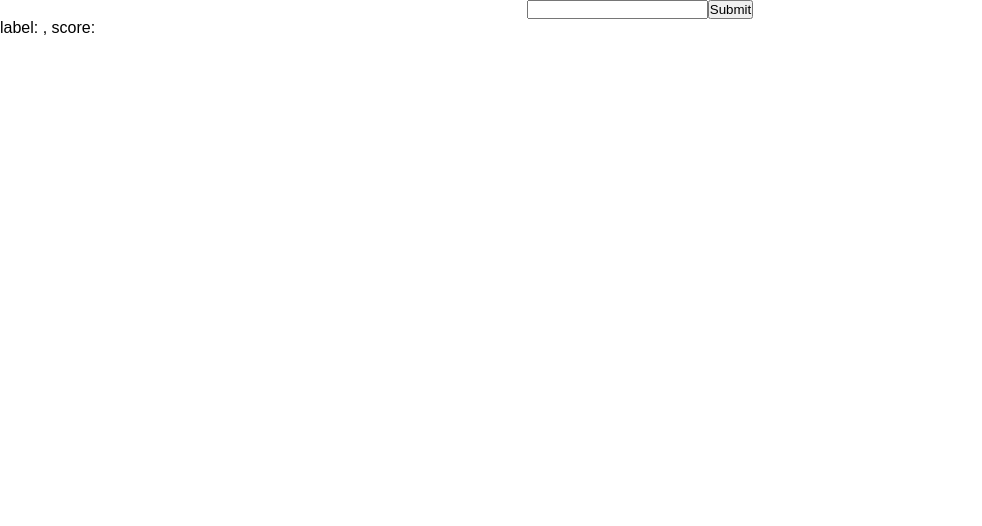
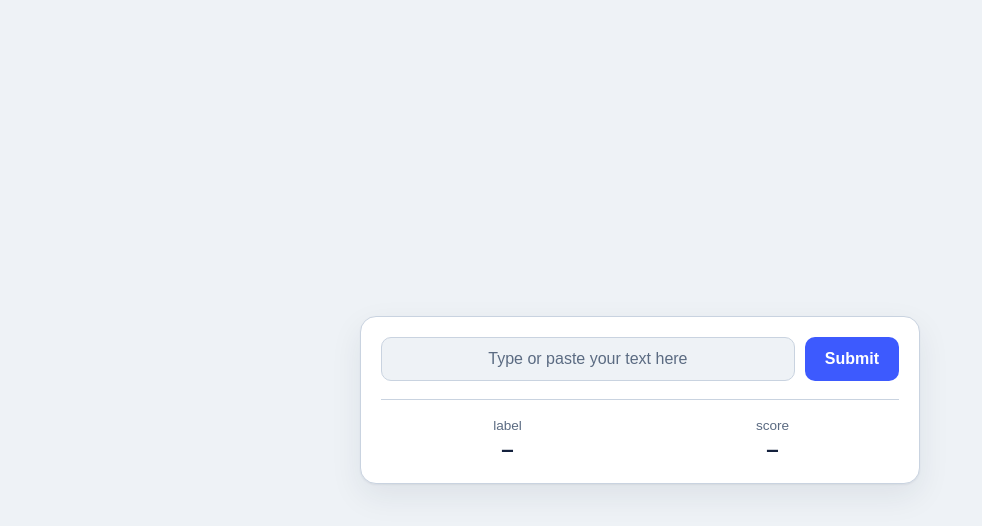
Before and after one commit to Saadat28Ali/nues-project-fe, a React (Vite) app: page / in a window 1280 px wide. Shown: the top 526 px of the page, without its empty margins (0-982 px from the left). Built offline with nearby package versions, Linux system fonts and the light colour scheme.

Commit message:
Modified the UI, made it a little prettier

```diff
--- /dev/null
+++ b/src/App.css
@@ -0,0 +1,155 @@
+:root {
+	--bg: #eef2f6;
+	--surface: #ffffff;
+	--ink: #14213d;
+	--muted: #5b6b82;
+	--line: #c9d3e0;
+	--accent: #3d5afe;
+	--accent-ink: #ffffff;
+	--accent-hover: #2f47d1;
+	--focus: rgba(61, 90, 254, 0.35);
+	--shadow: 0 1px 2px rgba(20, 33, 61, 0.06), 0 12px 32px rgba(20, 33, 61, 0.08);
+}
+
+@media (prefers-color-scheme: dark) {
+	:root {
+		--bg: #0f1623;
+		--surface: #182234;
+		--ink: #e8edf6;
+		--muted: #93a2ba;
+		--line: #2c3a52;
+		--accent: #7b8fff;
+		--accent-ink: #0f1623;
+		--accent-hover: #98a8ff;
+		--focus: rgba(123, 143, 255, 0.4);
+		--shadow: 0 1px 2px rgba(0, 0, 0, 0.3), 0 12px 32px rgba(0, 0, 0, 0.35);
+	}
+}
+
+html,
+body {
+	margin: 0;
+	background: var(--bg);
+	color: var(--ink);
+	font-family: ui-sans-serif, system-ui, -apple-system, "Segoe UI", Roboto, "Helvetica Neue", Arial, sans-serif;
+}
+
+.App {
+	box-sizing: border-box;
+	min-height: 100vh;
+	display: grid;
+	place-items: center;
+	padding: 24px;
+}
+
+.App .panel {
+	width: 100%;
+	max-width: 560px;
+	background: var(--surface);
+	border: 1px solid var(--line);
+	border-radius: 16px;
+	padding: 20px;
+	box-shadow: var(--shadow);
+}
+
+.App .input-row {
+	display: flex;
+	gap: 10px;
+}
+
+.App input[type="text"] {
+	flex: 1;
+	min-width: 0;
+	font: inherit;
+	font-size: 1rem;
+	color: var(--ink);
+	background: var(--bg);
+	border: 1px solid var(--line);
+	border-radius: 10px;
+	padding: 12px 14px;
+	transition: border-color 0.15s, box-shadow 0.15s;
+}
+
+.App input[type="text"]::placeholder {
+	color: var(--muted);
+}
+
+.App input[type="text"]:focus-visible {
+	outline: none;
+	border-color: var(--accent);
+	box-shadow: 0 0 0 4px var(--focus);
+}
+
+.App button {
+	font: inherit;
+	font-weight: 600;
+	color: var(--accent-ink);
+	background: var(--accent);
+	border: 0;
+	border-radius: 10px;
+	padding: 12px 20px;
+	cursor: pointer;
+	transition: background 0.15s, transform 0.05s;
+}
+
+.App button:hover {
+	background: var(--accent-hover);
+}
+
+.App button:active {
+	transform: translateY(1px);
+}
+
+.App button:focus-visible {
+	outline: 3px solid var(--focus);
+	outline-offset: 2px;
+}
+
+.App .results {
+	display: grid;
+	grid-template-columns: 1fr 1fr;
+	gap: 12px;
+	margin-top: 18px;
+	padding-top: 18px;
+	border-top: 1px solid var(--line);
+}
+
+.App .readout {
+	display: flex;
+	flex-direction: column;
+	gap: 4px;
+	min-width: 0;
+}
+
+.App .readout-name {
+	font-size: 0.85rem;
+	color: var(--muted);
+}
+
+.App .readout-value {
+	font-size: 1.4rem;
+	font-weight: 600;
+	overflow-wrap: anywhere;
+}
+
+.App .readout-score {
+	font-variant-numeric: tabular-nums;
+}
+
+.visually-hidden {
+	position: absolute;
+	width: 1px;
+	height: 1px;
+	margin: -1px;
+	padding: 0;
+	overflow: hidden;
+	clip: rect(0, 0, 0, 0);
+	white-space: nowrap;
+	border: 0;
+}
+
+@media (max-width: 480px) {
+	.App .input-row {
+		flex-direction: column;
+	}
+}
--- a/src/App.tsx
+++ b/src/App.tsx
@@ -1,5 +1,6 @@
 import sendTextInput from "./req/backend";
 import { useState } from "react";
+import "./App.css";
 
 function App({}: {}) {
 
@@ -21,14 +22,33 @@ function App({}: {}) {
 			console.log("");
 		}
 		setLabel(result[0].label);
-		setLabel(result[0].score);
+		setScore(result[0].score);
 	}
 	return (
 		<div className="App">
-			<input type="text" id="textual_input" />
-			<button type="submit" onClick={submitTextInput}> Submit </button>
-			<div className="results center-y">
-				label: {label}, score: {score}
+			<div className="panel">
+				<label className="visually-hidden" htmlFor="textual_input">
+					Text to submit
+				</label>
+				<div className="input-row">
+					<input
+						type="text"
+						id="textual_input"
+						placeholder="Type or paste your text here"
+						autoComplete="off"
+					/>
+					<button type="submit" onClick={submitTextInput}> Submit </button>
+				</div>
+				<div className="results center-y" aria-live="polite">
+					<div className="readout">
+						<span className="readout-name">label</span>
+						<span className="readout-value">{label || "–"}</span>
+					</div>
+					<div className="readout">
+						<span className="readout-name">score</span>
+						<span className="readout-value readout-score">{score || "–"}</span>
+					</div>
+				</div>
 			</div>
 		</div>
 	);
```
